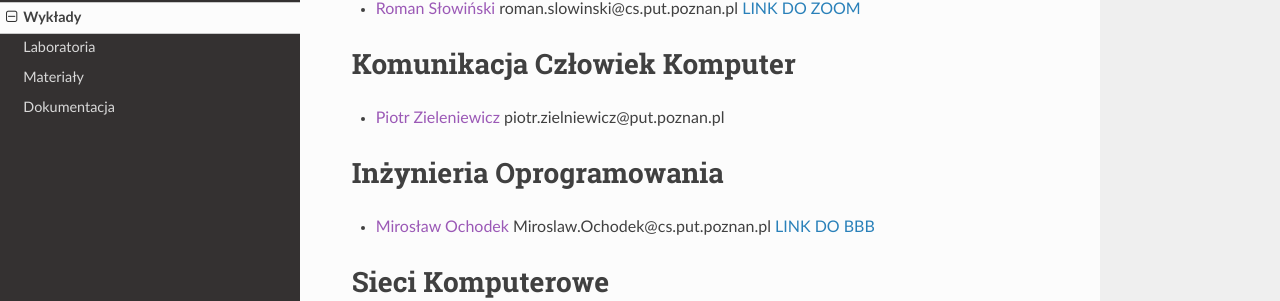
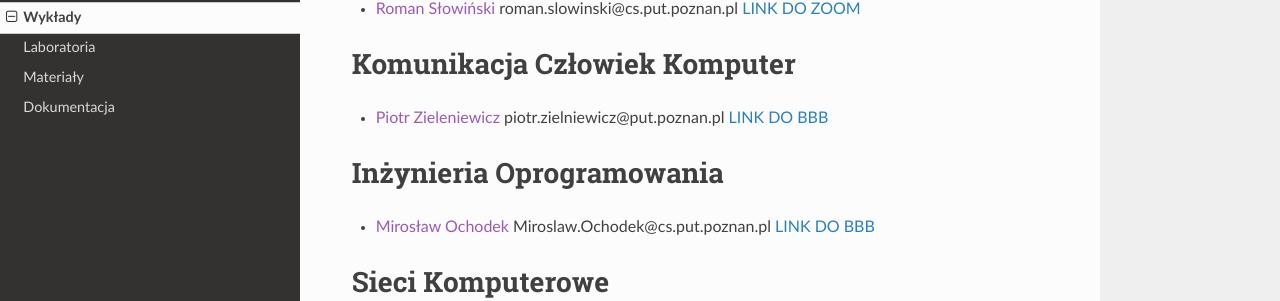
Before and after one commit to PUT-WI-18/wi18-wiki-sem5, an MkDocs documentation site: the page built from docs/wyklady.md, in a window 1280 px wide and 1039 px high. Shown: the part 163-464 px from the top of the window. Built offline with MkDocs 1.6.1, drawn with Linux system fonts in a browser that asks for light colours; nearby versions of some CDN libraries.

Commit message:
Update wyklady.md

```diff
--- a/docs/wyklady.md
+++ b/docs/wyklady.md
@@ -3,7 +3,7 @@
  [LINK DO ZOOM](https://us02web.zoom.us/j/5979802696?pwd=MS9vTUR1aVVXTkVtaER4dC81dXFpdz09)
 # Komunikacja Człowiek Komputer
 - [Piotr Zieleniewicz]() piotr.zielniewicz@put.poznan.pl
-
+   [LINK DO BBB](https://ekursy.put.poznan.pl/mod/bigbluebuttonbn/view.php?id=240728)
 # Inżynieria Oprogramowania
 - [Mirosław Ochodek]() Miroslaw.Ochodek@cs.put.poznan.pl
    [LINK DO BBB](https://ekursy.put.poznan.pl/mod/bigbluebuttonbn/view.php?id=470657)
```
